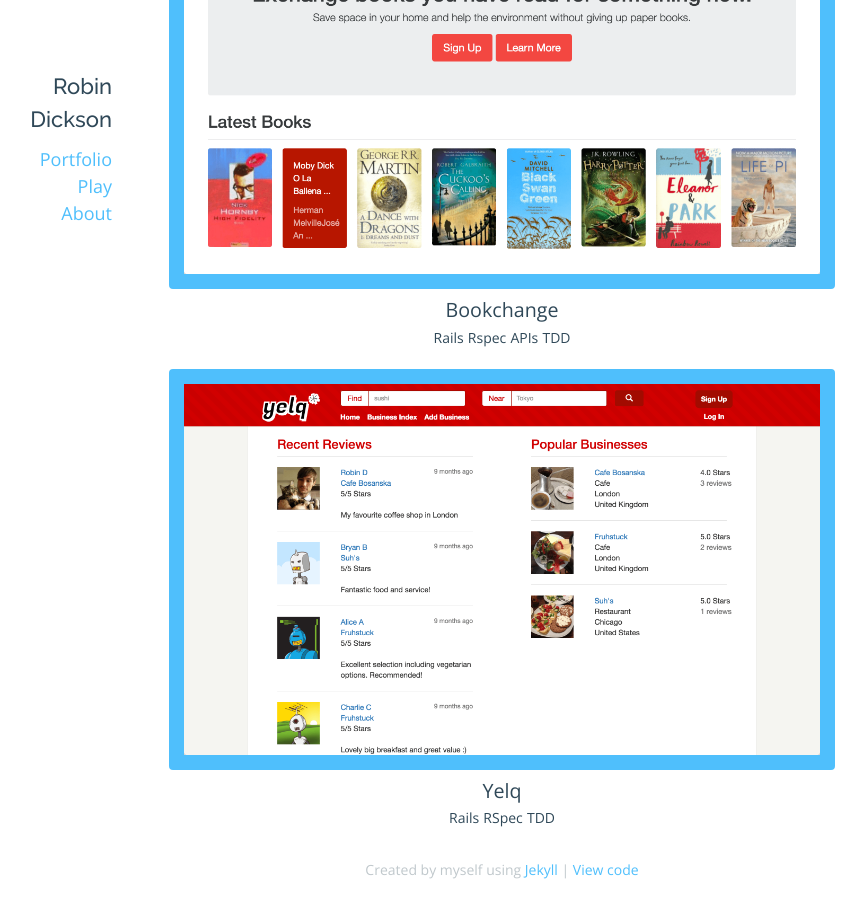
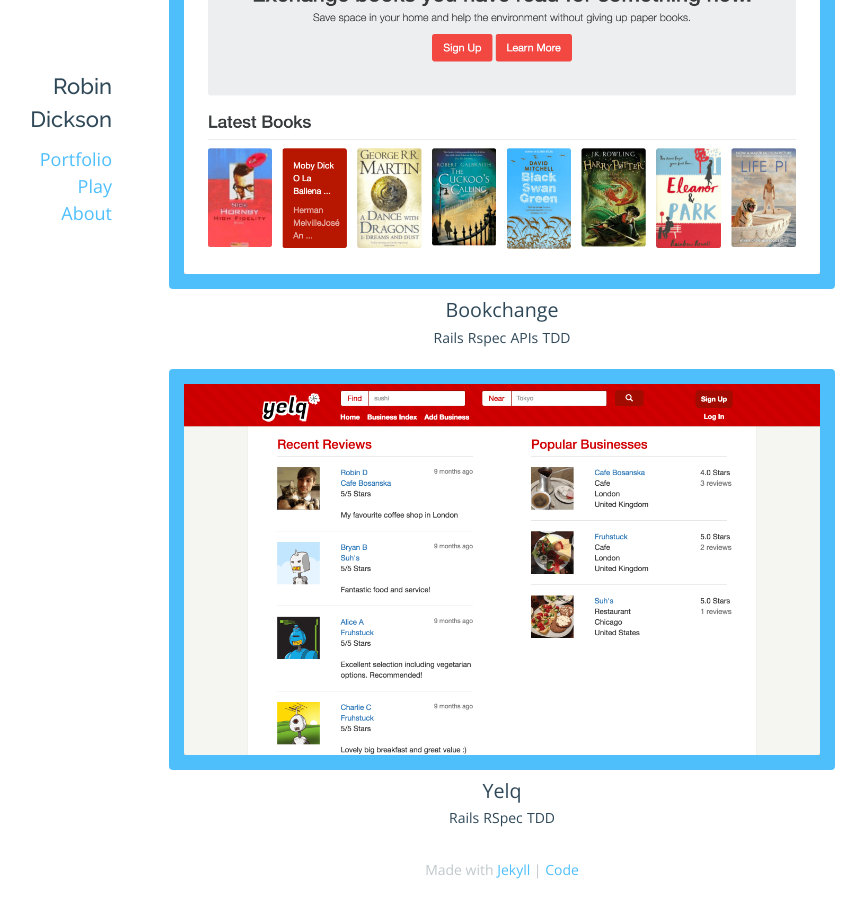
Before and after one commit to rbndickson/rbndickson.github.io, a Jekyll site: the page built from index.html, in a window 1280 px wide and 900 px high, scrolled down 2094 px. Shown: the whole window, without its empty margins (228-1094 px from the left). Built offline with Jekyll 4.4.1, drawn with Linux system fonts in a browser that asks for light colours; nearby versions of some CDN libraries.

Commit message:
feat: Shorten footer text

```diff
--- a/_layouts/default.html
+++ b/_layouts/default.html
@@ -9,6 +9,6 @@
     </main>
   </body>
   <footer>
-    Created by myself using <a href="https://jekyllrb.com/">Jekyll</a> | <a href="https://github.com/rbndickson/rbndickson.github.io">View code</a>
+    Made with <a href="https://jekyllrb.com/">Jekyll</a> | <a href="https://github.com/rbndickson/rbndickson.github.io">Code</a>
   </footer>
 </html>
```
